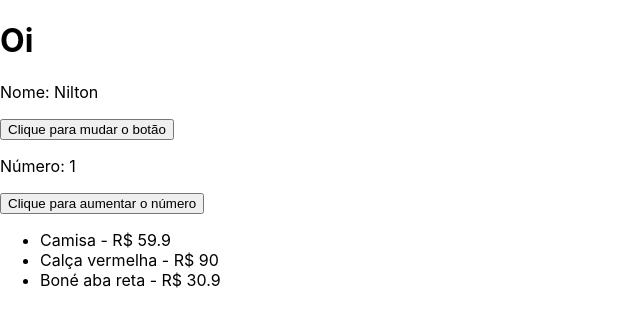
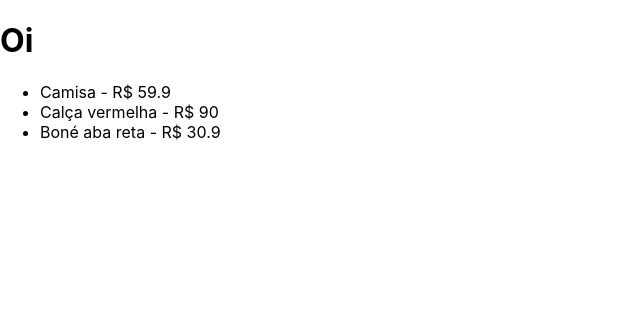
Before and after one commit to niltoncesar3/Estudos-em-react, a React (Create React App) app in the folder Req_http/httpreact/: page / in a window 1280 px wide. Shown: the top 326 px of the page, without its empty margins (0-640 px from the left). Built offline with nearby package versions, Linux system fonts and the light colour scheme; data requests are answered from the project's data file.

Commit message:
button change

```diff
--- a/Req_http/httpreact/src/App.js
+++ b/Req_http/httpreact/src/App.js
@@ -1,7 +1,7 @@
 import {useState, useEffect} from "react"
 
 //components
-import NewButton from "./components/NewButton"
+import NewButton from "./components/NewButton";
 
 const url = "http://localhost:3000/products"
 
@@ -34,13 +34,13 @@ function App() {
   return (
     <div>
       <h1>Oi</h1>
-      <NewButton/>
+
       <ul>
         {products.map((product) => (
           <li key={product.id}>{product.name} - R$ {product.price}</li>
         ))}
       </ul>
-
+      <NewButton/>
 
     </div>
   );
--- a/Req_http/httpreact/src/components/NewButton.jsx
+++ b/Req_http/httpreact/src/components/NewButton.jsx
@@ -1,25 +1,9 @@
 import React from 'react'
-import { useState } from 'react'
 
 const NewButton = () => {
-
-  const [nome, setNome] = useState('Nilton')
-  const [numero, setNumero] = useState(1)
-
-  const handleNome = () => {
-    setNome('César')
-  }
-
-  const handleNumero = () => {
-    setNumero(numero + 1)
-  }
-
   return (
     <div>
-      <p>Nome: {nome}</p>
-      <button onClick={handleNome}>Clique para mudar o botão</button>
-      <p>Número: {numero}</p>
-      <button onClick={handleNumero}>Clique para aumentar o número</button>
+
     </div>
   )
 }
```
